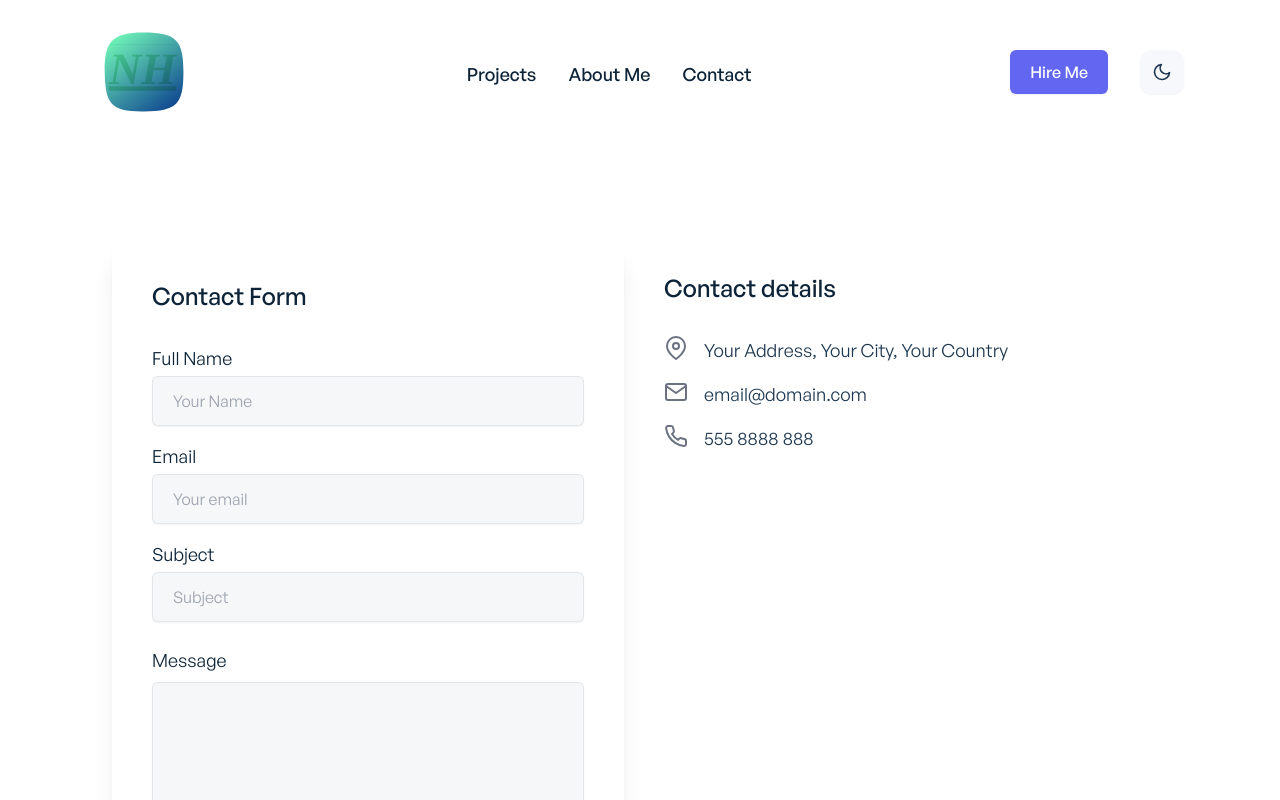
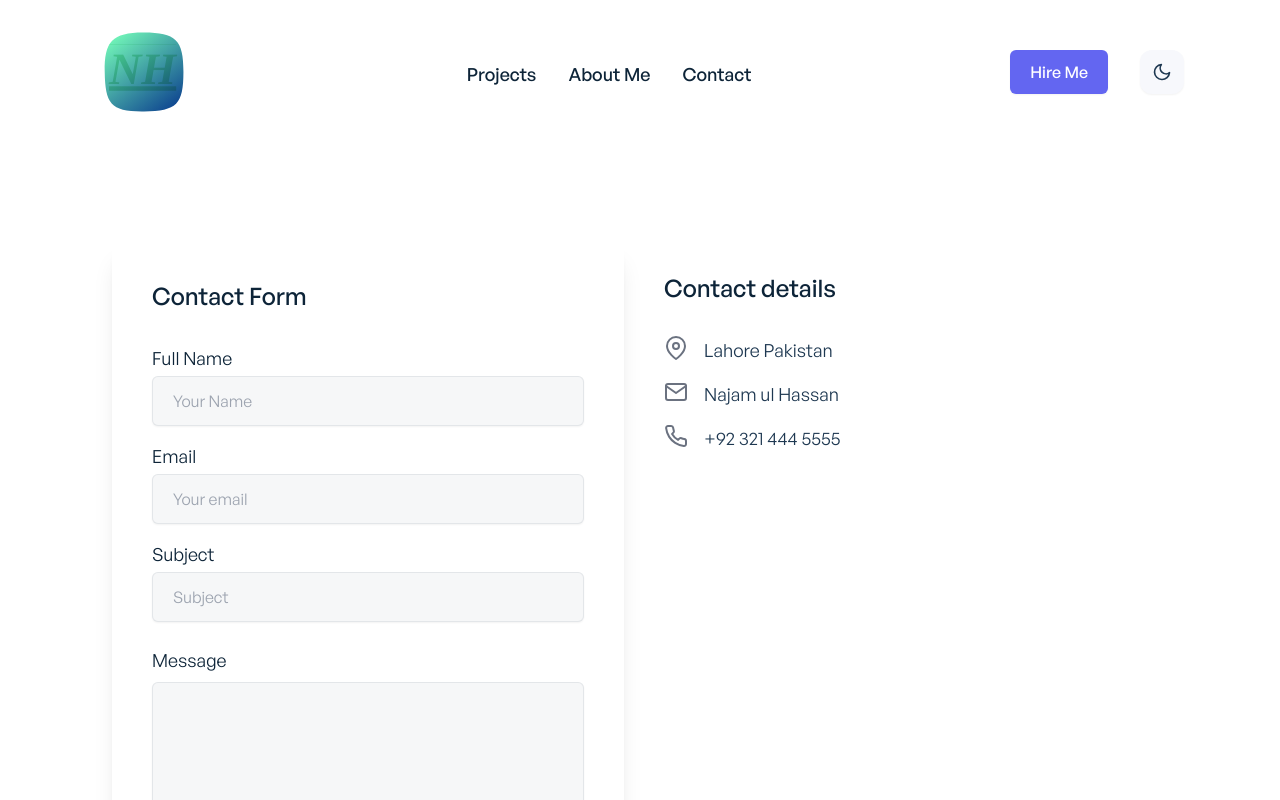
Before and after one commit to Najamulhassan3383/Portfolio, a React (Vite) app: page /contact in a window 1280 px wide. Shown: the top 800 px of the page. Built offline with nearby package versions, Linux system fonts and the light colour scheme.

Commit message:
added the contact details

```diff
--- a/src/components/contact/ContactDetails.jsx
+++ b/src/components/contact/ContactDetails.jsx
@@ -1,19 +1,19 @@
-import { FiPhone, FiMapPin, FiMail } from 'react-icons/fi';
+import { FiPhone, FiMapPin, FiMail } from "react-icons/fi";
 
 const contacts = [
   {
     id: 1,
-		name: 'Your Address, Your City, Your Country',
+    name: "Lahore Pakistan",
     icon: <FiMapPin />,
   },
   {
     id: 2,
-		name: 'email@domain.com',
+    name: "Najam ul Hassan",
     icon: <FiMail />,
   },
   {
     id: 3,
-		name: '555 8888 888',
+    name: "+92 321 444 5555",
     icon: <FiPhone />,
   },
 ];
--- a/src/components/shared/AppBanner.jsx
+++ b/src/components/shared/AppBanner.jsx
@@ -50,8 +50,8 @@ const AppBanner = () => {
           className="flex justify-center sm:block"
         >
           <a
-            download="Stoman-Resume.pdf"
-            href="/files/Stoman-Resume.pdf"
+            download="Najam-Resume.pdf"
+            href="/files/Najam-Resume.pdf"
             className="font-general-medium flex justify-center items-center w-36 sm:w-48 mt-12 mb-6 sm:mb-0 text-lg border border-indigo-200 dark:border-ternary-dark py-2.5 sm:py-3 shadow-lg rounded-lg bg-indigo-50 focus:ring-1 focus:ring-indigo-900 hover:bg-indigo-500 text-gray-500 hover:text-white duration-500"
             aria-label="Download Resume"
           >
```
Lines whose indentation alone changed are shown as unchanged.
